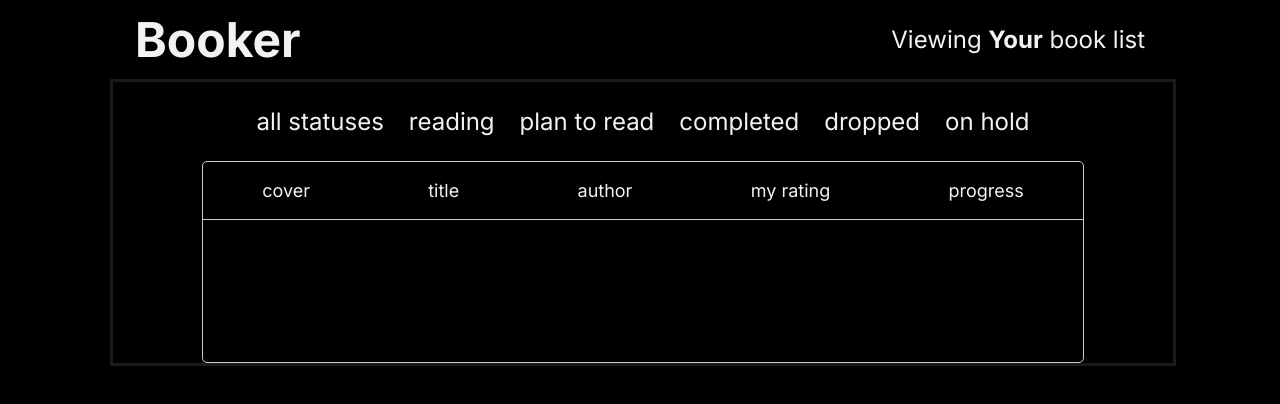
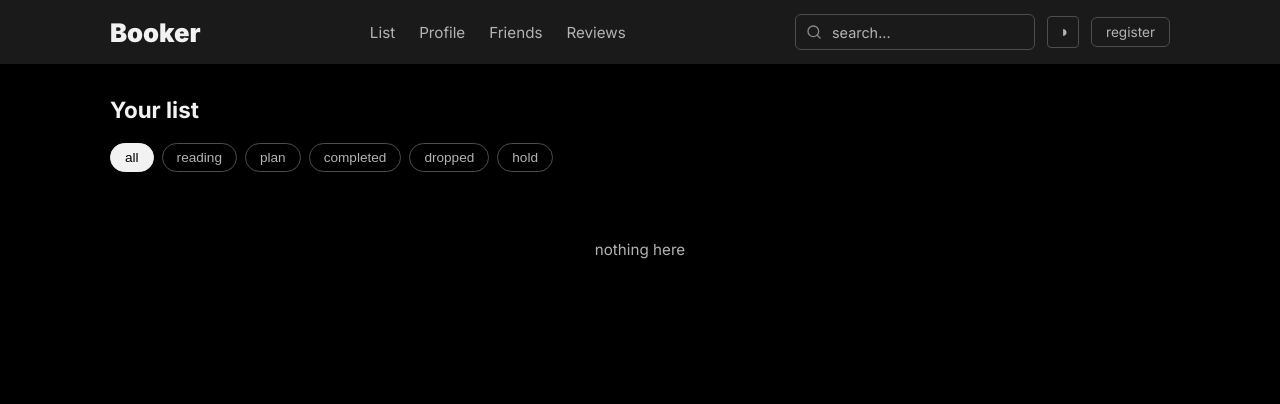
Before and after one commit to Listwas/booker, a React (Vite) app in the folder frontend/: page /list in a window 1280 px wide. Shown: the top 404 px of the page. Built offline with nearby package versions, Linux system fonts and the light colour scheme.

Commit message:
feat: navbar login, rogister, pfp, session restore

```diff
--- a/frontend/src/main.tsx
+++ b/frontend/src/main.tsx
@@ -5,6 +5,8 @@ import { AuthProvider } from './context/AuthContext'
 import Home from './pages/home/Home.tsx'
 import BookList from './pages/booklist/BookList.tsx'
 import Auth from './pages/auth/Auth.tsx'
+import Profile from './pages/profile/Profile.tsx'
+
 
 createRoot(document.getElementById('root')!).render(
   <StrictMode>
@@ -14,6 +16,7 @@ createRoot(document.getElementById('root')!).render(
           <Route path="/" element={<Home />} />
           <Route path="/list" element={<BookList />} />
           <Route path="/auth" element={<Auth />} />
+          <Route path="/profile" element={<Profile />} />
         </Routes>
       </BrowserRouter>
     </AuthProvider>
--- a/frontend/src/pages/auth/Auth.tsx
+++ b/frontend/src/pages/auth/Auth.tsx
@@ -1,10 +1,12 @@
 import { useState } from "react"
-import { useNavigate } from "react-router-dom"
+import { useNavigate, useLocation } from "react-router-dom"
 import { useAuth } from "../../context/AuthContext"
 import s from "./auth.module.css"
 
 export default function Auth() {
-    const [mode, setMode] = useState<"login" | "register">("login")
+    const location = useLocation()
+    const initialMode = location.state?.mode ?? "register"
+    const [mode, setMode] = useState<"login" | "register">(initialMode)
     const [username, setUsername] = useState("")
     const [email, setEmail] = useState("")
     const [password, setPassword] = useState("")
@@ -28,7 +30,7 @@ export default function Auth() {
             }
         }
         const ok = await login(username, password)
-        if (!ok) { setError("Invalid credentials"); return }
+        if (!ok) { setError("invalid credentials"); return }
         navigate("/")
     }
 
--- a/frontend/src/pages/booklist/BookList.tsx
+++ b/frontend/src/pages/booklist/BookList.tsx
@@ -1,46 +1,83 @@
-import s from './booklist.module.css';
-import { Link } from 'react-router-dom';
+import { useEffect, useState } from "react"
+import { useAuth } from "../../context/AuthContext"
+import Nav from "../home/components/nav/Nav"
+import s from "./booklist.module.css"
 
-function BookList() {
+interface Book {
+    id: number
+    title: string
+    author: string
+    cover: string
+    status: string
+    rating: number | null
+    progress: number | null
+}
+
+const STATUSES = ["all", "reading", "plan", "completed", "dropped", "hold"]
+
+export default function BookList() {
+    const { token } = useAuth()
+    const [books, setBooks] = useState<Book[]>([])
+    const [status, setStatus] = useState("all")
+
+    useEffect(() => {
+        if (!token) return
+        fetch(`http://127.0.0.1:8000/list?status=${status}`, {
+            headers: { Authorization: `Bearer ${token}` }
+        })
+            .then(r => r.json())
+            .then(setBooks)
+            .catch(console.error)
+    }, [token, status])
+
     return (
         <>
-          <div className={s.page}>
-              <div className={s.main_container}>
-                  <div className={s.nav_container}>
-                      <Link to="/" className={s.logo_box}>
-                          Booker
-                      </Link>
+            <Nav />
+            <div className={s.page}>
+                <div className={s.header}>
+                    <span className={s.title}>Your list</span>
+                </div>
 
-                      <span className={s.current_book_list_msg}>
-                          Viewing <strong>Your</strong> book list
-                      </span>
-                  </div>
+                <div className={s.filters}>
+                    {STATUSES.map(st => (
+                        <button
+                            key={st}
+                            className={`${s.filter_btn} ${status === st ? s.active : ""}`}
+                            onClick={() => setStatus(st)}
+                        >
+                            {st}
+                        </button>
+                    ))}
+                </div>
 
-                <div className={s.content_box}>
-                    <div className={s.statuses_box}>
-                       <Link to="" className={s.statuses}>all statuses</Link>
-                       <Link to="" className={s.statuses}>reading</Link>
-                       <Link to="" className={s.statuses}>plan to read</Link>
-                       <Link to="" className={s.statuses}>completed</Link>
-                       <Link to="" className={s.statuses}>dropped</Link>
-                       <Link to="" className={s.statuses}>on hold</Link>
-                    </div>
-
-                    <div className={s.books_container}>
-                        <div className={s.book_details}>
-                            <p>cover</p>
-                            <p>title</p>
-                            <p>author</p>
-                            <p>my rating</p>
-                            <p>progress</p>
-                        </div>
-                    </div>
-                </div>
+                {books.length === 0
+                    ? <p className={s.empty}>nothing here</p>
+                    : <table className={s.table}>
+                        <thead>
+                            <tr>
+                                <th></th>
+                                <th>title</th>
+                                <th>author</th>
+                                <th>status</th>
+                                <th>rating</th>
+                                <th>progress</th>
+                            </tr>
+                        </thead>
+                        <tbody>
+                            {books.map(b => (
+                                <tr key={b.id}>
+                                    <td><img className={s.cover_thumb} src={b.cover} alt={b.title} /></td>
+                                    <td>{b.title}</td>
+                                    <td>{b.author}</td>
+                                    <td><span className={s.status_badge}>{b.status}</span></td>
+                                    <td>{b.rating ?? "—"}</td>
+                                    <td>{b.progress ?? "—"}</td>
+                                </tr>
+                            ))}
+                        </tbody>
+                    </table>
+                }
             </div>
-          </div>
         </>
-    );
-
+    )
 }
-
-export default BookList;
--- a/frontend/src/pages/booklist/booklist.module.css
+++ b/frontend/src/pages/booklist/booklist.module.css
@@ -1,80 +1,93 @@
 .page {
-    display: flex;
-    justify-content: center;
-    align-items: center;
+    max-width: 1060px;
+    margin: 0 auto;
+    padding: 32px 20px;
 }
 
-.main_container {
-    width: 1060px;
+.header {
+    display: flex;
+    justify-content: space-between;
+    align-items: center;
+    margin-bottom: 20px;
 }
 
-/* --- NAV BAR --- */
-.nav_container {
-    display: flex;
-    width: 1060px;
-    justify-content: space-between;
-    align-items: center;
-}
-
-.logo_box, .current_book_list_msg {
-    margin: 10px 0px;
-
+.title {
+    font-size: 1.4rem;
+    font-weight: 700;
     color: var(--bg-dark-text-95);
 }
 
-.logo_box {
-    font-size: 3rem;
-    font-weight: 700;
-    margin-left: 25px;
-    text-decoration: none;
+.filters {
+    display: flex;
+    gap: 8px;
+    margin-bottom: 20px;
+    flex-wrap: wrap;
 }
 
-.current_book_list_msg {
-    margin-right: 25px;
-    font-size: 1.5rem
-}
-/* --- --- --- */
-
-
-/* --- STATUSES --- */
-.content_box {
-    display: flex;
-    flex-flow: column nowrap;
-    justify-content: center;
-    align-items: center;
-    width: 100%;
-    border: 3px solid var(--bg-dark-10);
+.filter_btn {
+    padding: 6px 14px;
+    background: none;
+    border: 1px solid var(--bg-dark-button-30);
+    border-radius: 20px;
+    color: var(--bg-dark-text-70);
+    font-size: 0.85rem;
+    cursor: pointer;
+    transition: all 0.15s;
 }
 
-.statuses_box {
-    display: flex;
-    justify-content: center;
-    align-items: center;
-    font-size: 1.5rem;
-    margin: 25px;
-    gap: 25px;
+.filter_btn:hover {
+    border-color: var(--bg-dark-text-95);
+    color: var(--bg-dark-text-95);
 }
 
-.statuses_box .statuses {
-    text-decoration: none;
-    color: var(--bg-dark-text-95);
-}
-/* --- --- --- */
-
-/* --- BOOKS CONTAINER --- */
-.books_container {
-    width: 880px;
-    margin: 0px 25px 0px 25px;
-    border: 1px solid var(--bg-dark-80);
-    border-radius: 5px;
-    height: 200px;
+.filter_btn.active {
+    background: var(--bg-dark-text-95);
+    color: var(--bg-dark-0);
+    border-color: var(--bg-dark-text-95);
 }
 
-.book_details {
-    display: flex;
-    border-bottom: 1px solid var(--bg-dark-80);
-    justify-content: space-around;
+.table {
     width: 100%;
-    font-size: 1.125rem;
+    border-collapse: collapse;
+}
 
+.table th {
+    text-align: left;
+    font-size: 0.8rem;
+    color: var(--bg-dark-text-70);
+    font-weight: 500;
+    padding: 8px 12px;
+    border-bottom: 1px solid var(--bg-dark-10);
 }
+
+.table td {
+    padding: 10px 12px;
+    border-bottom: 1px solid var(--bg-dark-10);
+    font-size: 0.9rem;
+    color: var(--bg-dark-text-95);
+    vertical-align: middle;
+}
+
+.cover_thumb {
+    width: 36px;
+    height: 50px;
+    object-fit: cover;
+    border-radius: 3px;
+    display: block;
+}
+
+.status_badge {
+    padding: 3px 10px;
+    border-radius: 20px;
+    font-size: 0.75rem;
+    background: var(--bg-dark-10);
+    color: var(--bg-dark-text-70);
+    white-space: nowrap;
+}
+
+.empty {
+    text-align: center;
+    color: var(--bg-dark-text-70);
+    padding: 48px 0;
+    font-size: 0.95rem;
+}
--- a/frontend/src/pages/home/components/nav/Nav.tsx
+++ b/frontend/src/pages/home/components/nav/Nav.tsx
@@ -1,11 +1,21 @@
-import { Link } from 'react-router-dom'
+import { Link, useNavigate } from 'react-router-dom'
+import { useAuth } from '../../../../context/AuthContext'
 import Search from './Search.tsx'
 import s from './nav.module.css'
 
 function Nav() {
+    const { user, logout } = useAuth()
+    const navigate = useNavigate()
+    const hasAccount = localStorage.getItem("hasAccount")
+
     const toggleTheme = () => {
         const current = document.documentElement.getAttribute("data-theme")
         document.documentElement.setAttribute("data-theme", current === "light" ? "dark" : "light")
+    }
+
+    const handleLogout = () => {
+        logout()
+        navigate("/")
     }
 
     return (
@@ -15,7 +25,7 @@ function Nav() {
 
                 <div className={s.middle_block}>
                     <Link to="/list" className={s.nav_link}>List</Link>
-                    <Link to="/list" className={s.nav_link}>Profile</Link>
+                    <Link to="/profile" className={s.nav_link}>Profile</Link>
                     <Link to="/list" className={s.nav_link}>Friends</Link>
                     <Link to="/list" className={s.nav_link}>Reviews</Link>
                 </div>
@@ -23,6 +33,23 @@ function Nav() {
                 <div className={s.right_block}>
                     <Search />
                     <button className={s.theme_btn} onClick={toggleTheme}>◑</button>
+
+                    {user ? (
+                        <>
+                            <Link to="/profile" className={s.avatar_circle}>
+                                {user.username.slice(0, 2).toUpperCase()}
+                            </Link>
+                            <button className={s.auth_btn} onClick={handleLogout}>logout</button>
+                        </>
+                    ) : (
+                        <Link
+                            to="/auth"
+                            className={s.auth_btn}
+                            state={{ mode: hasAccount ? "login" : "register" }}
+                        >
+                            {hasAccount ? "login" : "register"}
+                        </Link>
+                    )}
                 </div>
             </div>
         </div>
--- a/frontend/src/pages/home/components/nav/nav.module.css
+++ b/frontend/src/pages/home/components/nav/nav.module.css
@@ -64,3 +64,37 @@
     align-items: center;
     justify-content: center;
 }
+
+.auth_btn {
+    padding: 6px 14px;
+    background: none;
+    border: 1px solid var(--bg-dark-button-30);
+    border-radius: 6px;
+    color: var(--bg-dark-text-70);
+    font-size: 0.85rem;
+    cursor: pointer;
+    text-decoration: none;
+    white-space: nowrap;
+    transition: all 0.15s;
+}
+
+.auth_btn:hover {
+    border-color: var(--bg-dark-text-95);
+    color: var(--bg-dark-text-95);
+}
+
+.avatar_circle {
+    width: 32px;
+    height: 32px;
+    border-radius: 50%;
+    background: var(--bg-dark-button-30);
+    display: flex;
+    align-items: center;
+    justify-content: center;
+    font-size: 0.8rem;
+    font-weight: 700;
+    color: var(--bg-dark-text-95);
+    text-decoration: none;
+    cursor: pointer;
+    flex-shrink: 0;
+}
--- /dev/null
+++ b/frontend/src/pages/profile/Profile.tsx
@@ -0,0 +1,65 @@
+import { useEffect, useState } from "react"
+import { Link } from "react-router-dom"
+import { useAuth } from "../../context/AuthContext"
+import Nav from "../home/components/nav/Nav"
+import s from "./profile.module.css"
+
+interface Stats {
+    total: number
+    reading: number
+    completed: number
+    plan: number
+    dropped: number
+    hold: number
+}
+
+interface ProfileData {
+    username: string
+    email: string
+    stats: Stats
+}
+
+export default function Profile() {
+    const { token } = useAuth()
+    const [data, setData] = useState<ProfileData | null>(null)
+
+    useEffect(() => {
+        if (!token) return
+        fetch("http://127.0.0.1:8000/profile", {
+            headers: { Authorization: `Bearer ${token}` }
+        })
+            .then(r => r.json())
+            .then(setData)
+            .catch(console.error)
+    }, [token])
+
+    return (
+        <>
+            <Nav />
+            {!token ? (
+                <div className={s.logged_out}>
+                    <p>you don't have an account yet</p>
+                    <Link to="/auth" state={{ mode: "register" }} className={s.cta_btn}>create account</Link>
+                </div>
+            ) : !data ? null : (
+                <div className={s.page}>
+                    <div className={s.banner} />
+                    <div className={s.header}>
+                        <div className={s.avatar}>{data.username.slice(0, 2).toUpperCase()}</div>
+                        <div>
+                            <p className={s.username}>{data.username}</p>
+                        </div>
+                    </div>
+                    <div className={s.stats_row}>
+                        {(["total", "reading", "completed", "plan", "dropped", "hold"] as const).map(key => (
+                            <div className={s.stat} key={key}>
+                                <span className={s.stat_value}>{data.stats[key]}</span>
+                                <span className={s.stat_label}>{key}</span>
+                            </div>
+                        ))}
+                    </div>
+                </div>
+            )}
+        </>
+    )
+}
--- /dev/null
+++ b/frontend/src/pages/profile/profile.module.css
@@ -0,0 +1,99 @@
+.page {
+    max-width: 1060px;
+    margin: 0 auto;
+    padding: 32px 20px;
+}
+
+.banner {
+    width: 100%;
+    height: 160px;
+    background: var(--bg-dark-10);
+    border-radius: 8px 8px 0 0;
+}
+
+.header {
+    display: flex;
+    align-items: flex-end;
+    gap: 20px;
+    padding: 0 24px 20px;
+    background: var(--bg-dark-5);
+    border-radius: 0 0 8px 8px;
+    margin-bottom: 24px;
+}
+
+.avatar {
+    width: 80px;
+    height: 80px;
+    border-radius: 50%;
+    background: var(--bg-dark-button-30);
+    border: 3px solid var(--bg-dark-5);
+    display: flex;
+    align-items: center;
+    justify-content: center;
+    font-size: 2rem;
+    font-weight: 700;
+    color: var(--bg-dark-text-95);
+    margin-top: -40px;
+    flex-shrink: 0;
+}
+
+.username {
+    font-size: 1.4rem;
+    font-weight: 700;
+    color: var(--bg-dark-text-95);
+    margin: 0 0 4px;
+    padding-bottom: 8px;
+}
+
+.stats_row {
+    display: flex;
+    gap: 12px;
+    flex-wrap: wrap;
+}
+
+.stat {
+    display: flex;
+    flex-direction: column;
+    align-items: center;
+    background: var(--bg-dark-10);
+    border-radius: 6px;
+    padding: 12px 20px;
+    min-width: 80px;
+}
+
+.stat_value {
+    font-size: 1.4rem;
+    font-weight: 700;
+    color: var(--bg-dark-text-95);
+}
+
+.stat_label {
+    font-size: 0.75rem;
+    color: var(--bg-dark-text-70);
+    margin-top: 2px;
+    text-transform: lowercase;
+}
+
+.logged_out {
+    display: flex;
+    flex-direction: column;
+    align-items: center;
+    justify-content: center;
+    gap: 16px;
+    height: 40vh;
+    color: var(--bg-dark-text-70);
+}
+
+.cta_btn {
+    padding: 8px 20px;
+    border: 1px solid var(--bg-dark-button-30);
+    border-radius: 6px;
+    color: var(--bg-dark-text-95);
+    text-decoration: none;
+    font-size: 0.95rem;
+    transition: all 0.15s;
+}
+
+.cta_btn:hover {
+    border-color: var(--bg-dark-text-95);
+}
```
Also changed, not shown: frontend/src/context/AuthContext.tsx (+15 -1 lines), frontend/src/auth/Auth.module.css (deleted), frontend/src/auth/Auth.tsx (deleted), 1 other file (tests, documents, lock files or other folders).
